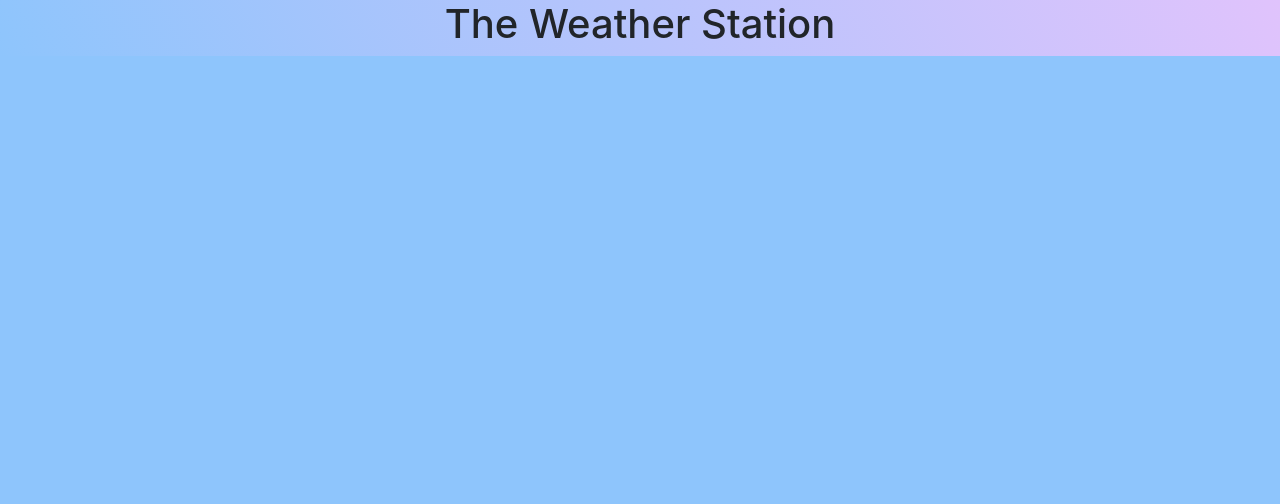
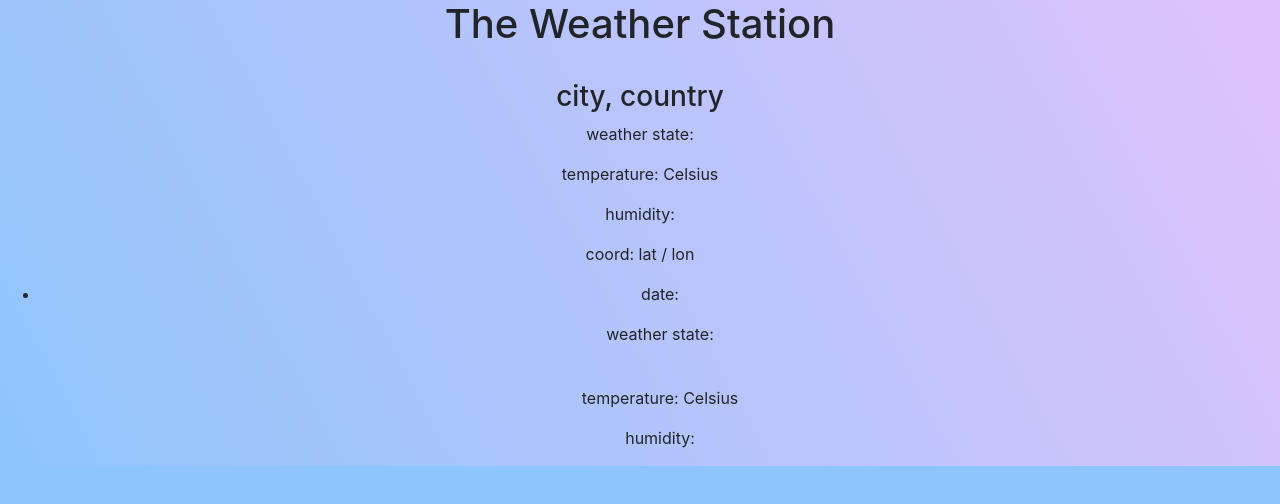
Before and after one commit to filipamarta/the-weather-station-app, a React (Create React App) app: page / in a window 1280 px wide. Shown: the top 504 px of the page. Built offline with nearby package versions, Linux system fonts and the light colour scheme.

Commit message:
dummy html structure for CurrentWeather and ForecastWeather components

```diff
--- a/src/components/CurrentWeather.js
+++ b/src/components/CurrentWeather.js
@@ -1,7 +1,16 @@
-import React from 'react';
+import React from "react";
 
 const CurrentWeather = () => {
-    return (  <div></div>);
-}
+  return (
+    <div>
+      <img src="" alt="" />
+      <h3>city, country</h3>
+      <p>weather state: </p>
+      <p>temperature: Celsius</p>
+      <p>humidity: </p>
+      <p>coord: lat / lon</p>
+    </div>
+  );
+};
 
 export default CurrentWeather;
--- a/src/components/ForecastWeather.js
+++ b/src/components/ForecastWeather.js
@@ -1,7 +1,20 @@
-import React from 'react';
+import React from "react";
 
 const ForecastWeather = () => {
-    return ( <div></div>  );
-}
+  return (
+    <div>
+      <ul>
+        <li>
+          {" "}
+          <p>date: </p>
+          <p>weather state:</p>
+          <img src="" alt="" />
+          <p>temperature: Celsius</p>
+          <p>humidity: </p>
+        </li>
+      </ul>
+    </div>
+  );
+};
 
 export default ForecastWeather;
```
